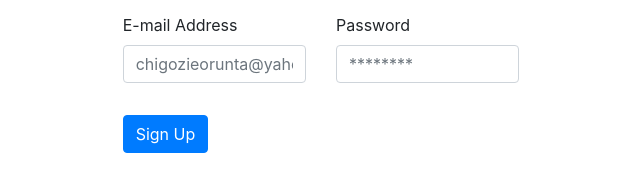
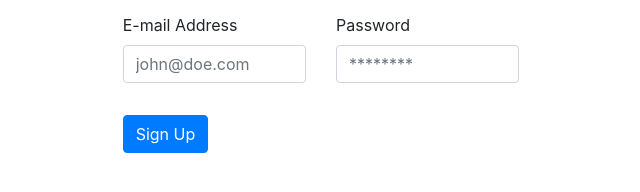
Before and after one commit to appworldng/raisely, a Gatsby site: page / in a window 1280 px wide. Shown: the part 416-608 px from the top of the page, 319-959 px from the left. Built offline with nearby package versions, Linux system fonts and the light colour scheme; Gatsby itself is replaced by a stand-in of ours.

Commit message:
Modified placeholder for email address

```diff
--- a/src/pages/index.js
+++ b/src/pages/index.js
@@ -72,7 +72,7 @@ const Home = () => {
                   label="E-mail Address"
                   name="email"
                   type="email"
-                  placeholder="chigozieorunta@yahoo.com"
+                  placeholder="john@doe.com"
                 />
               </Col>
               <Col>
```
